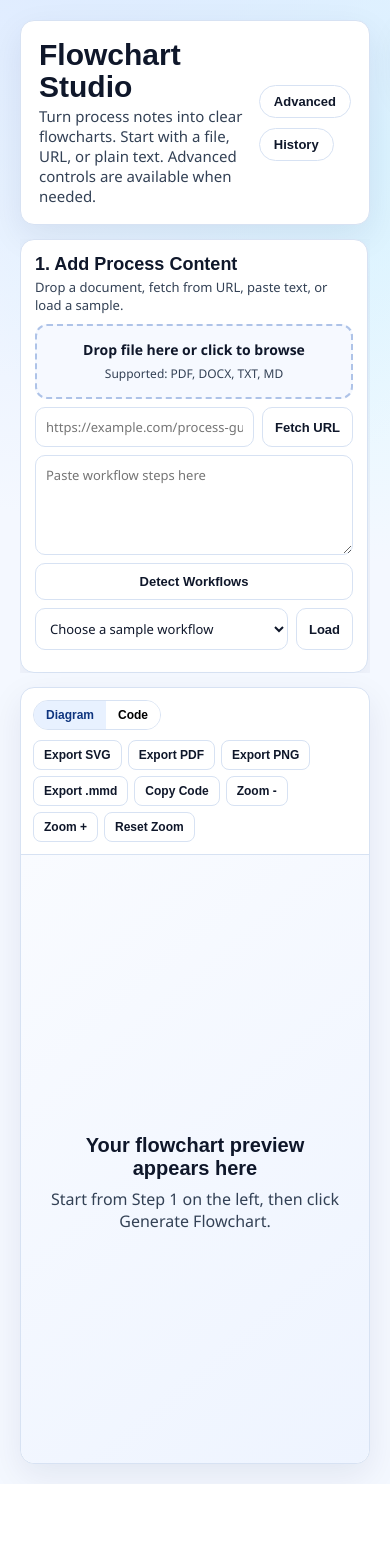
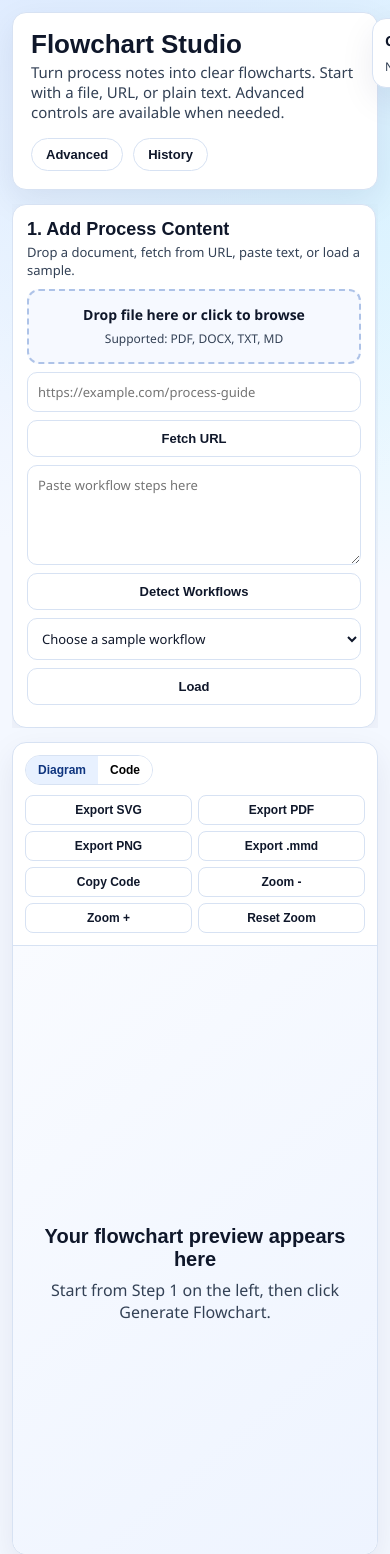
Before and after one commit to Aren-Garro/Flowcharts, a Python web app: template web/templates/index.html in a window 390 px wide. Shown: the top 1554 px of the page. Before the commit the page ends 1484 px from the top, so only its background shows below. Run offline with Jinja, Linux system fonts and the light colour scheme; the template is opened without the code that fills it, so the values that code supplies are empty; some libraries are stand-ins or nearby versions.

Commit message:
Refine mobile accessibility and keyboard interactions

```diff
--- a/web/templates/index.html
+++ b/web/templates/index.html
@@ -92,6 +92,14 @@
       cursor: pointer;
     }
 
+    button:focus-visible,
+    input:focus-visible,
+    textarea:focus-visible,
+    select:focus-visible {
+      outline: 2px solid #1d4ed8;
+      outline-offset: 2px;
+    }
+
     .main-layout {
       display: grid;
       grid-template-columns: 430px 1fr;
@@ -680,6 +688,46 @@
 
       .preview-pane {
         min-height: 580px;
+      }
+    }
+
+    @media (max-width: 760px) {
+      .app-shell {
+        padding: 12px;
+      }
+
+      .hero {
+        flex-direction: column;
+        align-items: flex-start;
+      }
+
+      .hero h1 {
+        font-size: 26px;
+      }
+
+      .form-row {
+        flex-direction: column;
+      }
+
+      .quick-stats {
+        grid-template-columns: repeat(2, minmax(0, 1fr));
+      }
+
+      .review-row {
+        grid-template-columns: 1fr;
+      }
+
+      .toolbar-actions {
+        width: 100%;
+      }
+
+      .toolbar-actions button {
+        flex: 1 1 45%;
+      }
+
+      .history-drawer {
+        width: calc(100vw - 24px);
+        right: 12px;
       }
     }
   </style>
@@ -766,13 +814,13 @@
               <button class="btn btn-accent" id="batchBtn" type="button" style="display:none;">Generate Package (All Workflows)</button>
             </div>
 
-            <div class="quality-card" id="qualityCard">
+            <div class="quality-card" id="qualityCard" aria-live="polite">
               <h3 id="qualityTitle">Quality Status</h3>
               <p id="qualitySummary"></p>
               <ul id="qualityActions"></ul>
             </div>
 
-            <div class="alert-card" id="validationBox"></div>
+            <div class="alert-card" id="validationBox" aria-live="polite"></div>
           </div>
         </section>
 
@@ -1868,6 +1916,20 @@
       });
     }
 
+    function bindKeyboardShortcuts() {
+      document.addEventListener("keydown", (event) => {
+        if ((event.ctrlKey || event.metaKey) && event.key === "Enter") {
+          event.preventDefault();
+          handleUserAction(generateSelectedWorkflow);
+          return;
+        }
+        if (event.key === "Escape") {
+          $("historyDrawer").classList.remove("open");
+          $("advancedCard").classList.remove("show");
+        }
+      });
+    }
+
     async function handleUserAction(actionFn) {
       try {
         await actionFn();
@@ -1893,6 +1955,7 @@
 
     function bootstrap() {
       bindStaticUi();
+      bindKeyboardShortcuts();
       clearWorkflowState();
       renderHistory();
       showTab("diagram");
```
